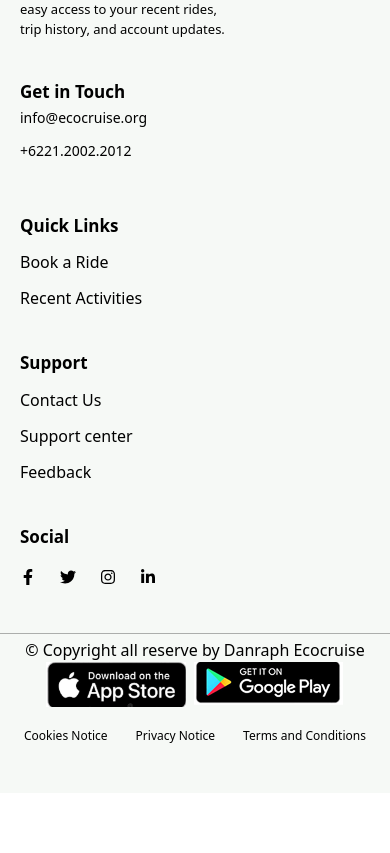
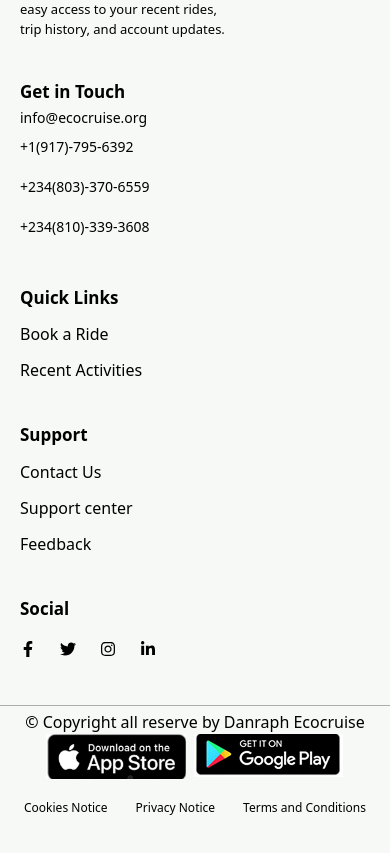
Before and after one commit to Danraph-Technologies/Ecocruise-landing-Page, a React (Vite) app: page / in a window 390 px wide. Shown: the part 3487-4340 px from the top of the page. Before the commit the page ends 4280 px from the top, so only its background shows below. Built offline with nearby package versions, Linux system fonts and the light colour scheme.

Commit message:
feat(contact): update phone numbers with clickable links
- Replace single phone number with multiple international numbers
- Add clickable tel: links for each phone number
- Implement responsive layout with line breaks for better readability on different screen sizes

```diff
--- a/src/App.tsx
+++ b/src/App.tsx
@@ -305,7 +305,15 @@ function App() {
           <a href="mailto:info@ecocruise.org" className="font-medium sm:text-base text-sm py-3 hover:text-blue-600 transition duration-300">
             info@ecocruise.org
           </a>
-          <p className="font-medium sm:text-base text-sm py-3 ">+6221.2002.2012</p>
+          <div className="font-medium sm:text-base text-sm py-2 block ">
+            <a href="tel:+19177956392" className="hover:text-blue-600 block transition duration-300">+1(917)-795-6392</a>
+            <br className="block sm:hidden" />
+            <span className="hidden sm:inline"> </span>
+            <a href="tel:+2348033706559" className="hover:text-blue-600 block transition duration-300">+234(803)-370-6559</a>
+            <br className="block sm:hidden" />
+            <span className="hidden sm:inline"> </span>
+            <a href="tel:+2348103393608" className="hover:text-blue-600 block transition duration-300">+234(810)-339-3608</a>
+          </div>
         </div>
 
         <div className="min-w-[200px] sm:min-w-0 mt-0 sm:mt-5">
```
